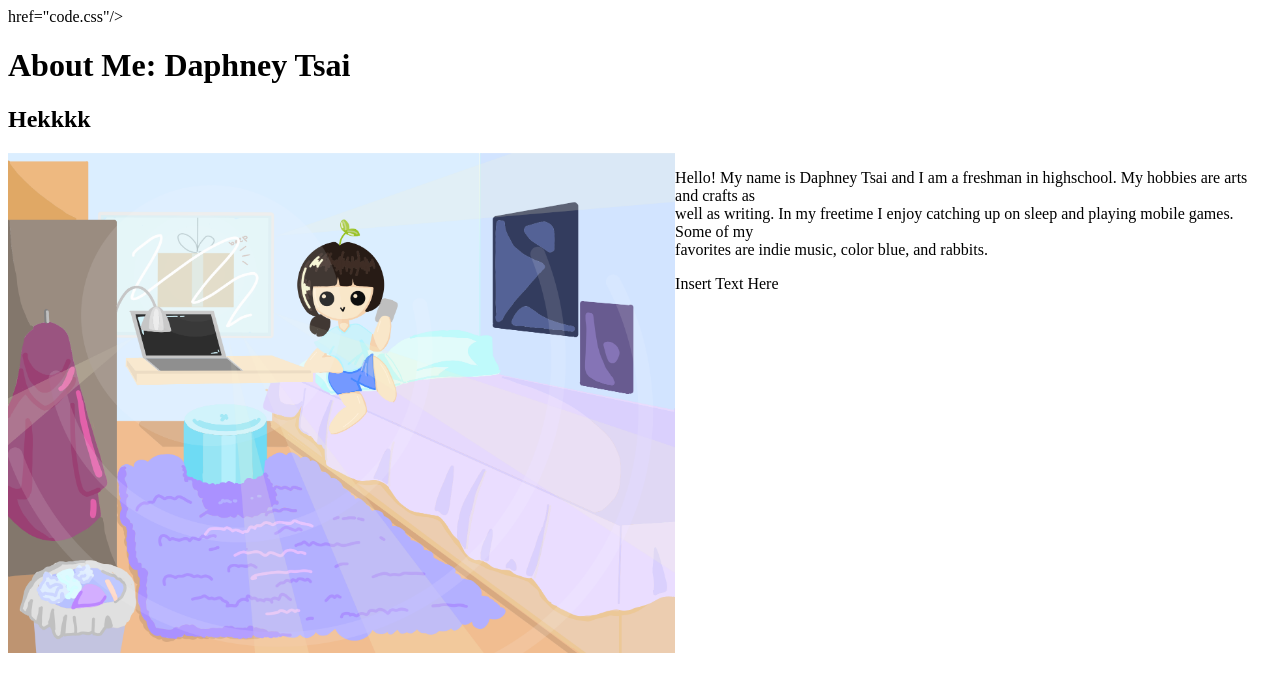
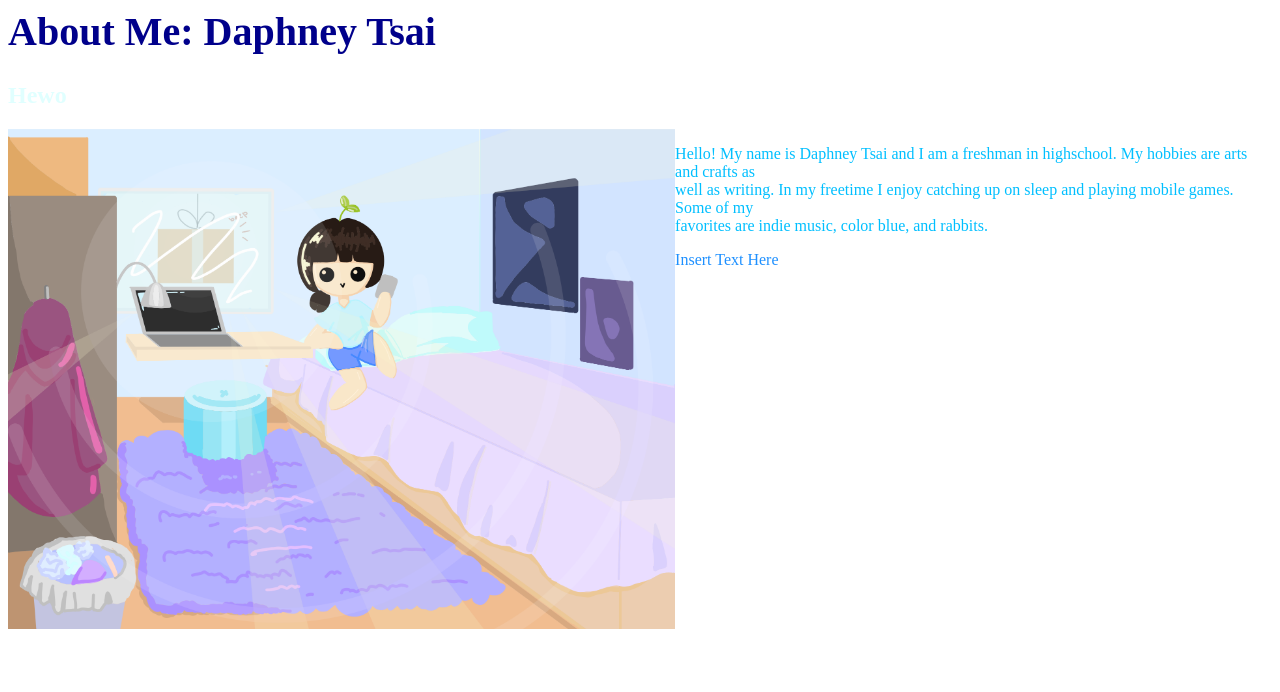
Before and after one commit to Prospect-Programming-Club/ProspectProgrammingWebsite, a plain HTML site: page Daphney/website.html in a window 1280 px wide. Drawn offline with Linux system fonts and the light colour scheme.

Commit message:
Added Colors
Changed colors to different blues

```diff
--- a/Daphney/code.css
+++ b/Daphney/code.css
@@ -0,0 +1,16 @@
+p{
+	color:purple;
+}
+.details{
+	color:DeepSkyBlue;
+}
+#important{
+	color:DodgerBlue;
+}
+#title{
+	color:DarkBlue;
+	font-size:40
+}
+h2{
+	color: LightCyan
+}
--- a/Daphney/website.html
+++ b/Daphney/website.html
@@ -1,21 +1,20 @@
-<DOCTYPE html>
+
 <html>
 	<head>
-		<meta charset - "utf-8>
 		<title>repl.it</title>
-		<link rel="stylesheet"> href="code.css"/>
+		<link rel="stylesheet" href="code.css"/>
 	</head>
 	<body>
 
 		<h1 id="title">About Me: Daphney Tsai</h1>
-		<h2> Hekkkk</h2>
+		<h2> Hewo</h2>
 		<div style="display:flex">
 			<img
 			src="IMG-0041.PNG" height="500"/>
 			<div id="aboutmetxt">
 			<p class="details">Hello! My name is Daphney Tsai and I am a freshman in highschool. My hobbies are arts and crafts as <br> well as writing. In my freetime I enjoy catching up on sleep and playing mobile games. Some of my <br> favorites are indie music, color blue, and rabbits.  </p>
-			<p class="details" id="important">
-			Insert Text Here
+			<p class="details" id="important">Insert Text Here</p>
+			</div>
 		</div>
 	</body>
 	</html>
```
